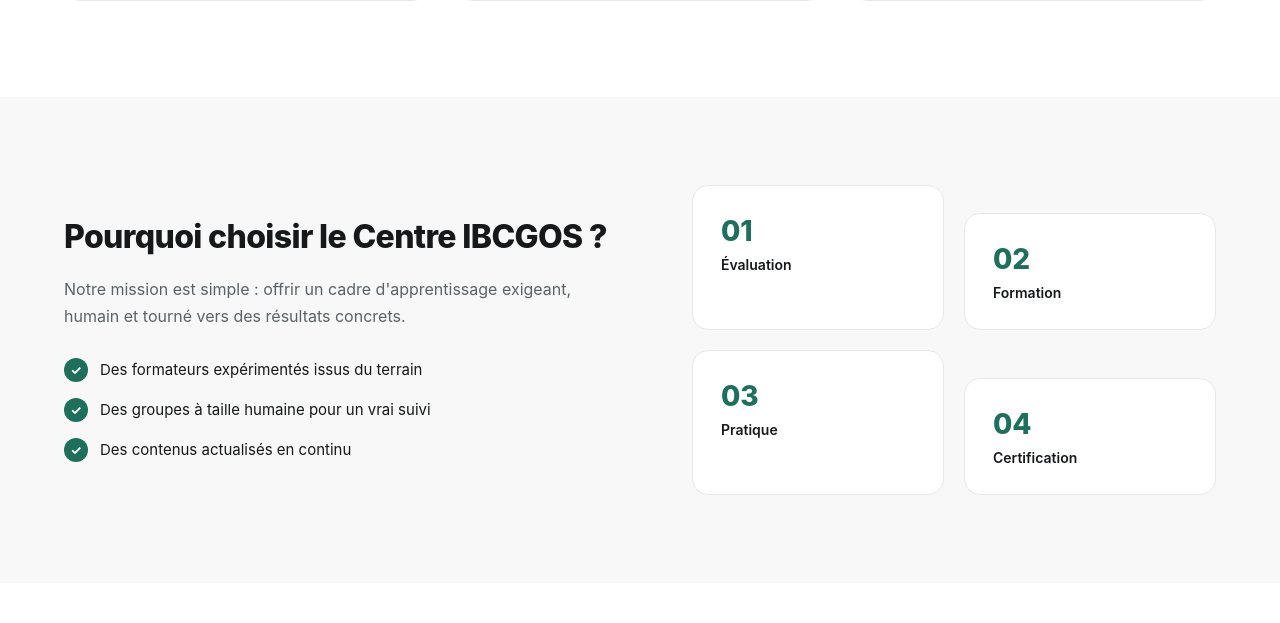
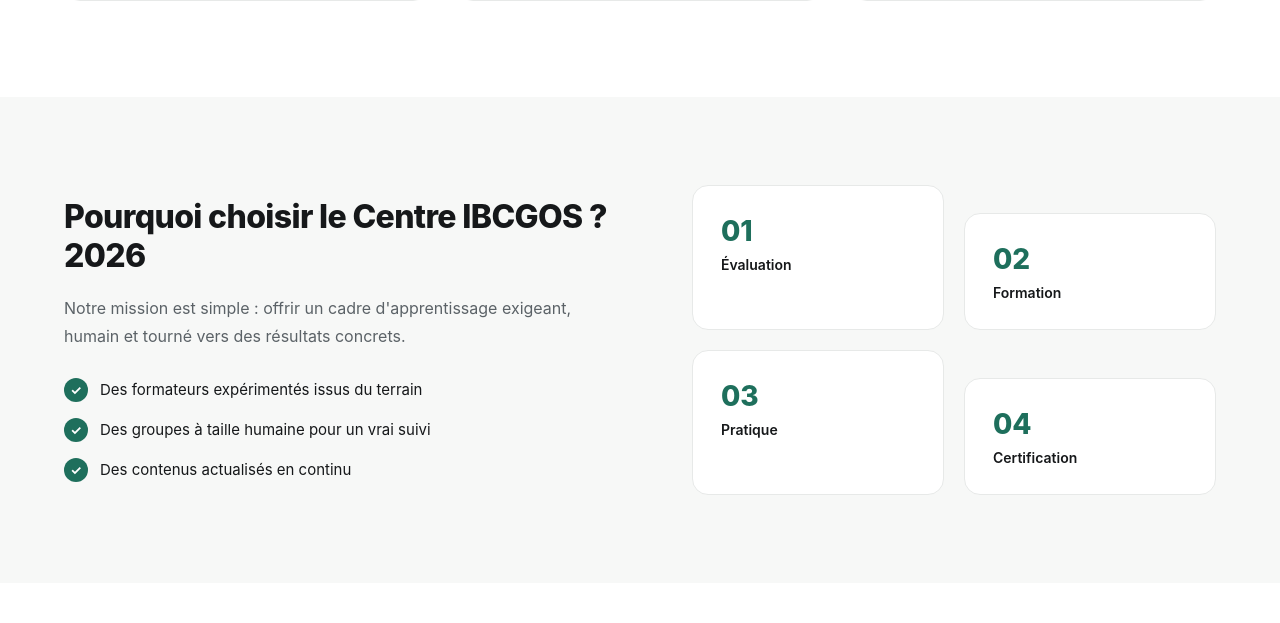
Before and after one commit to MezghichGit/jenkins_webapp, a Spring Boot app: page / in a window 1280 px wide. Shown: the part 1266-1889 px from the top of the page. Run offline with Spring Boot 4, Linux system fonts and the light colour scheme.

Commit message:
fix beug

```diff
--- a/src/main/resources/static/index.html
+++ b/src/main/resources/static/index.html
@@ -190,7 +190,7 @@
 <section id="apropos" class="about">
   <div class="about-inner">
     <div class="about-text">
-      <h2>Pourquoi choisir le Centre IBCGOS&nbsp;?</h2>
+      <h2>Pourquoi choisir le Centre IBCGOS&nbsp;? 2026</h2>
       <p>Notre mission est simple&nbsp;: offrir un cadre d'apprentissage exigeant, humain et tourné vers des résultats concrets.</p>
       <ul class="about-list">
         <li><span class="check">✓</span><span class="text">Des formateurs expérimentés issus du terrain</span></li>
```
